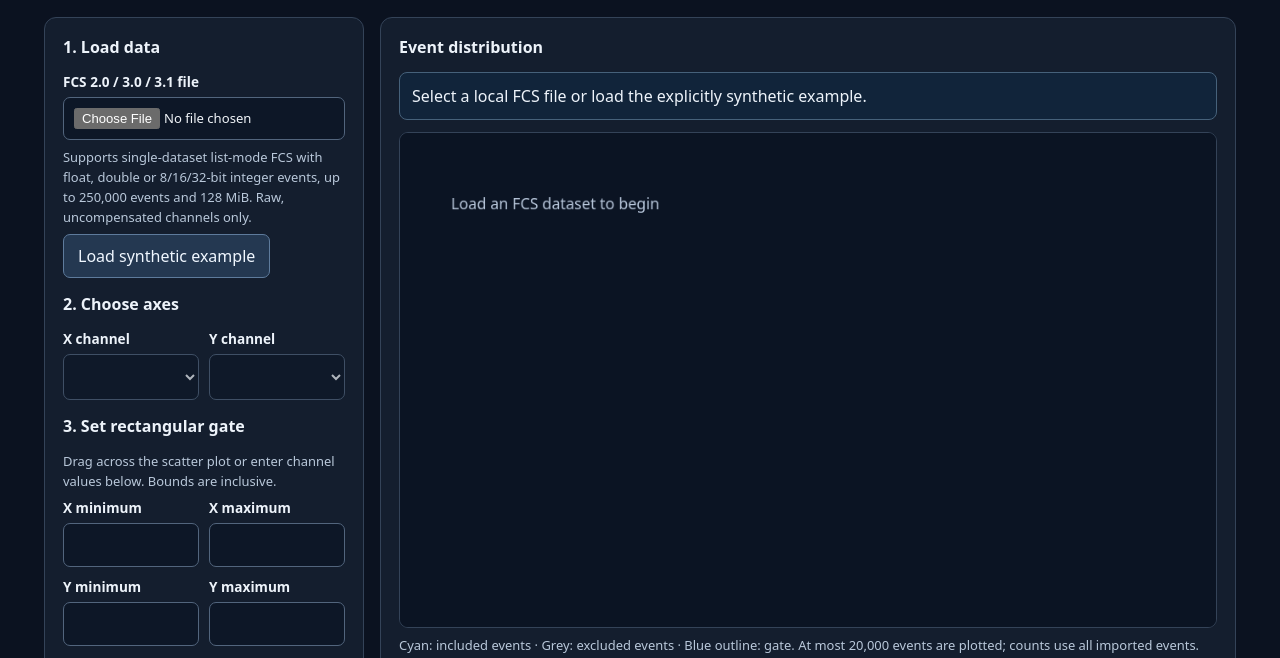
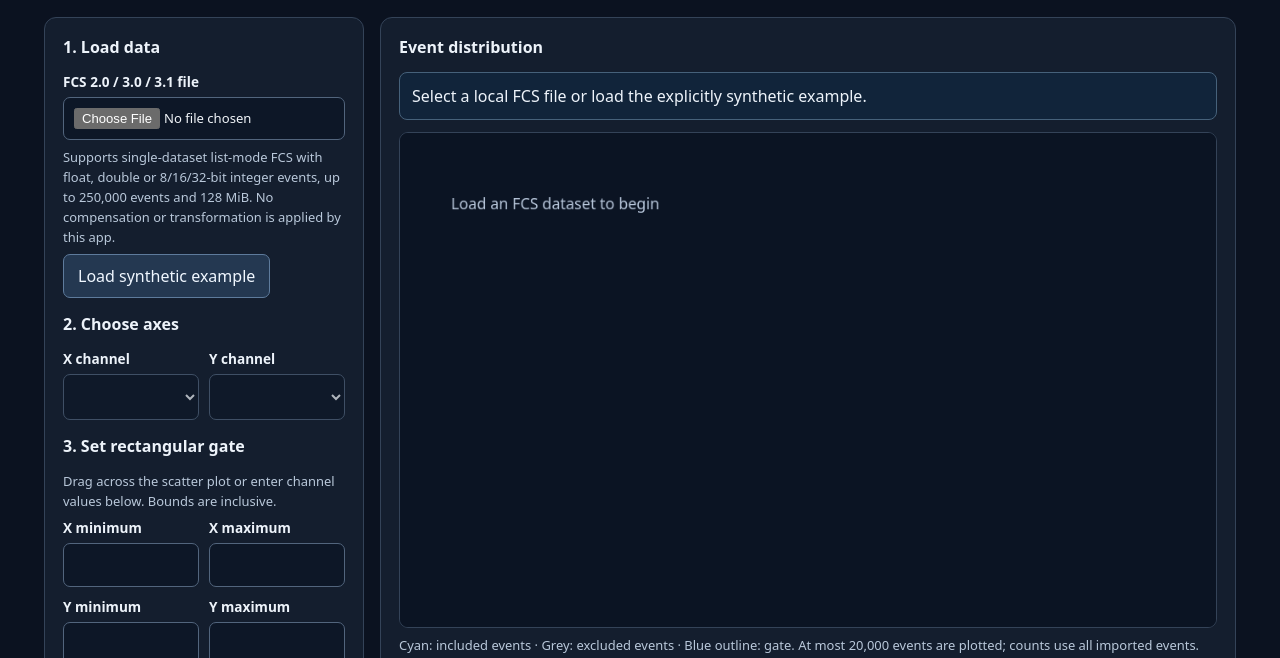
Before and after one commit to abusuraihsakhri/flow-cytometry-gating-fcs-agent, a plain HTML site: page web/index.html in a window 1280 px wide. Shown: the part 102-760 px from the top of the page. Drawn offline with Linux system fonts and the light colour scheme.

Commit message:
Clarify that browser analysis does not modify recorded compensation state

```diff
--- a/web/index.html
+++ b/web/index.html
@@ -58,7 +58,7 @@
         <h2>1. Load data</h2>
         <label for="file">FCS 2.0 / 3.0 / 3.1 file</label>
         <input id="file" type="file" accept=".fcs">
-        <p class="hint">Supports single-dataset list-mode FCS with float, double or 8/16/32-bit integer events, up to 250,000 events and 128 MiB. Raw, uncompensated channels only.</p>
+        <p class="hint">Supports single-dataset list-mode FCS with float, double or 8/16/32-bit integer events, up to 250,000 events and 128 MiB. No compensation or transformation is applied by this app.</p>
         <button id="demo" type="button">Load synthetic example</button>
       </div>
       <div>
```
